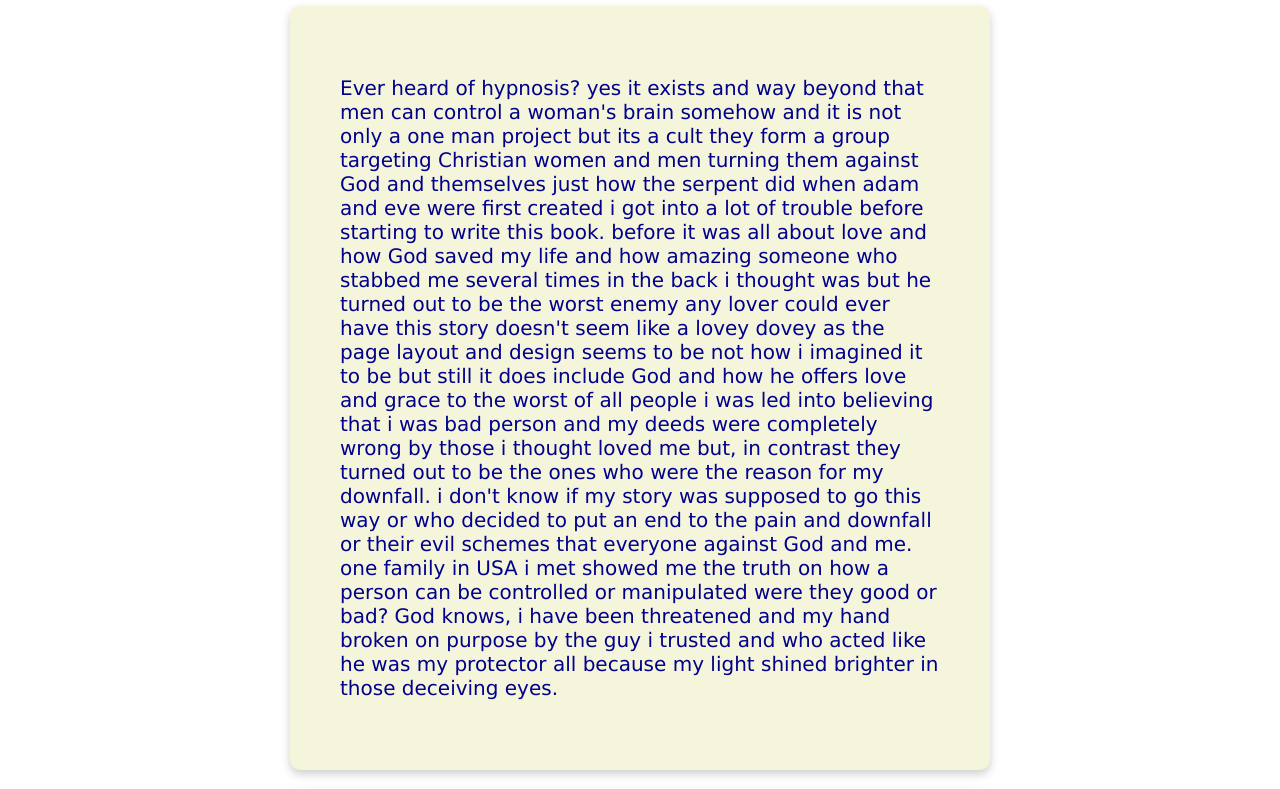
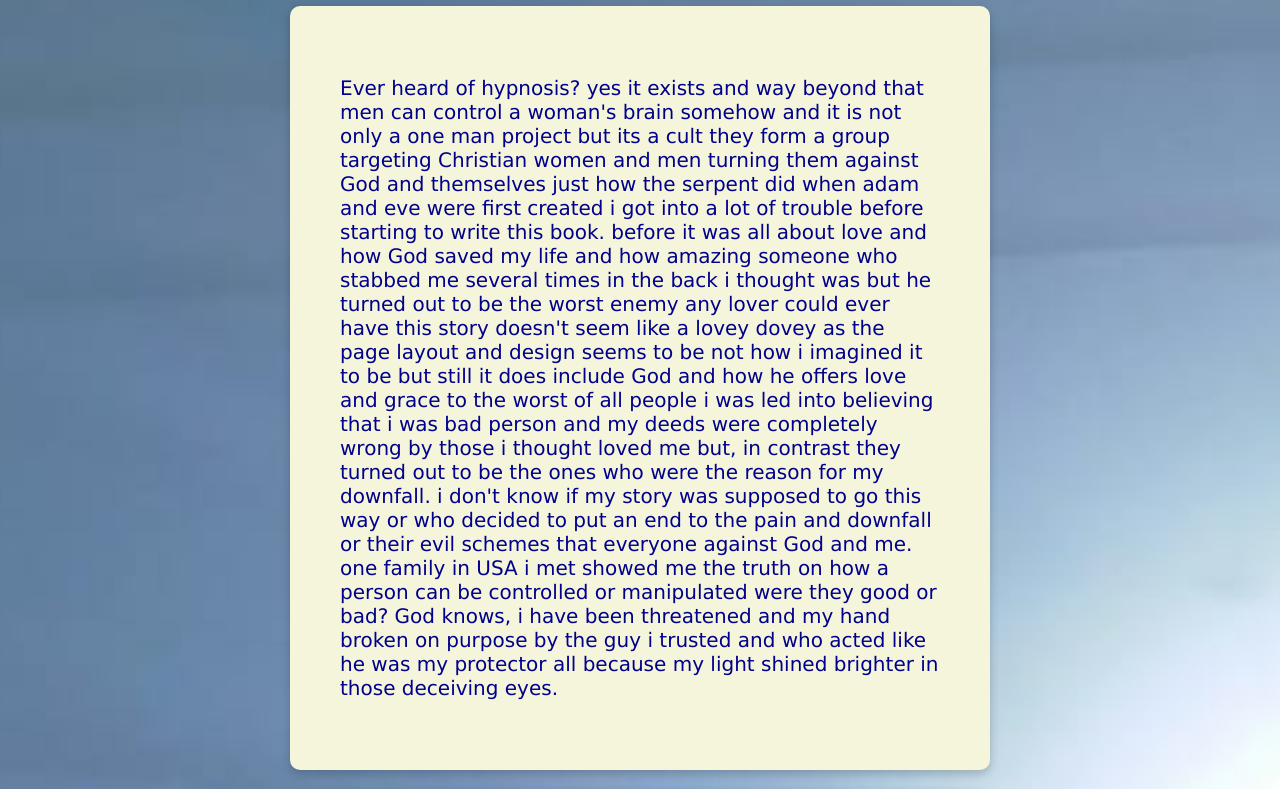
Before and after one commit to Shreya20222/books-site, a plain HTML site: page index.html in a window 1280 px wide. Shown: the part 75-864 px from the top of the page. Drawn offline with Linux system fonts and the light colour scheme.

Commit message:
Update index.html

```diff
--- a/index.html
+++ b/index.html
@@ -4,7 +4,7 @@
 <style>
 body{
 
-   background-image: url("images/dandelions.jpg");
+   background-image: url("dandelions.jpg");
     background-size: cover;      /* Fit image inside without cropping */
     background-repeat: no-repeat;  /* No tiling */
     background-position: center;
```
